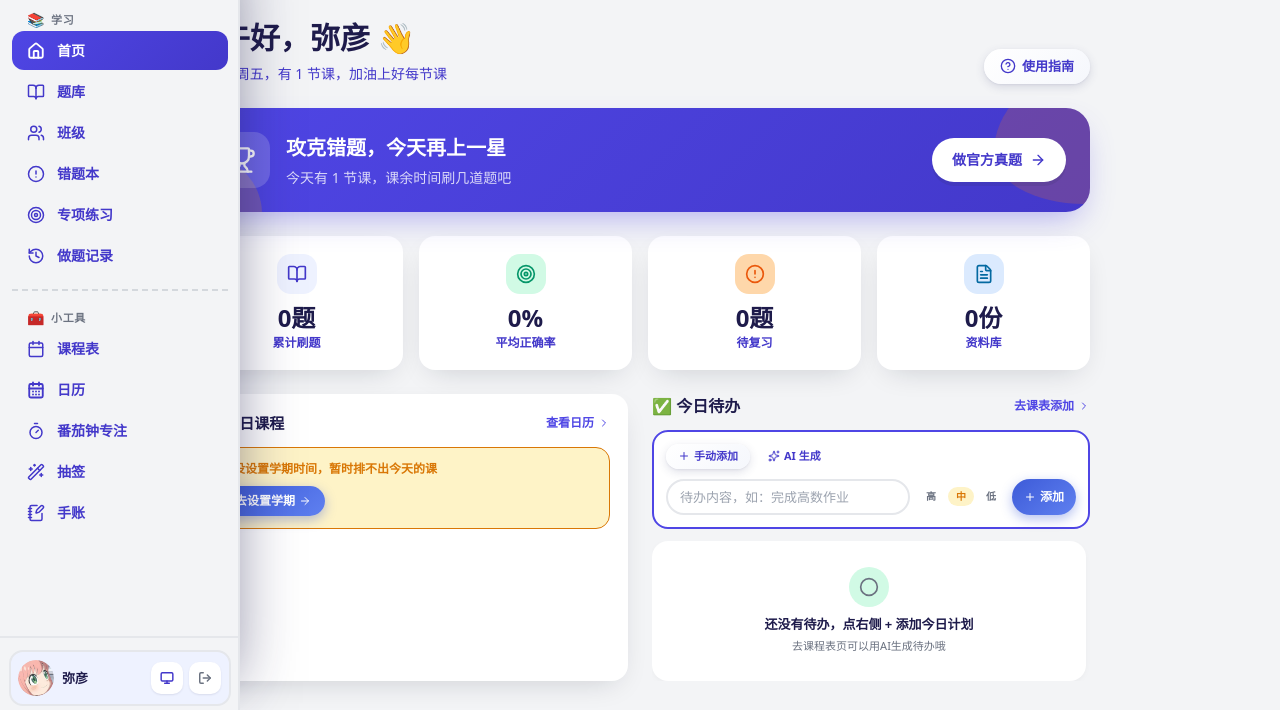
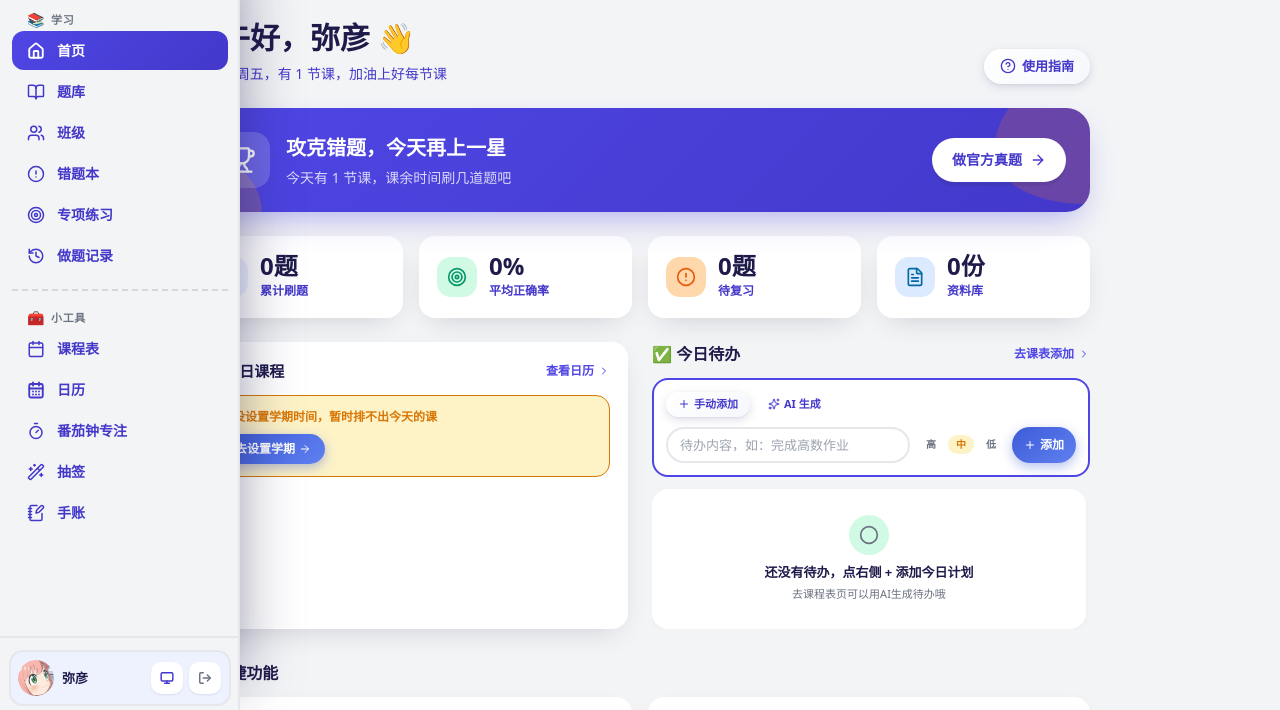
Before and after one commit to wyih1221/binary-study, a plain HTML site: page html/dashboard.html in a window 1280 px wide. Shown: the part 78-788 px from the top of the page. Drawn offline with Linux system fonts and the light colour scheme.

Commit message:
统计卡恢复左对齐；概览/记录页改横排；删除错题本首卡小字

```diff
--- a/html/dashboard.html
+++ b/html/dashboard.html
@@ -191,7 +191,7 @@
                 </div>
             </div>
             <div class="mt-6 grid grid-cols-2 gap-4 md:grid-cols-4 bh-dash-stats" style="opacity: 1; transform: none;">
-                <div class="flex h-full flex-col rounded-2xl p-4 transition-all"
+                <div class="flex h-full flex-row items-center gap-3 rounded-2xl p-4 transition-all"
                     style="background-color: var(--card); border: 2px solid var(--line); box-shadow: var(--shadow-soft); opacity: 1; transform: none;">
                     <div class="flex items-center justify-between">
                         <div class="flex size-10 items-center justify-center rounded-xl"
@@ -206,13 +206,13 @@
                                 </path>
                             </svg></div>
                     </div>
-                    <div class="mt-3 flex flex-1 flex-col justify-end">
+                    <div class="flex min-w-0 flex-1 flex-col">
                         <div class="text-[24px] font-extrabold leading-none tabular-nums" style="color: var(--ink);">0题
                         </div>
                         <div class="mt-1 text-[12px] font-bold" style="color: var(--ink-soft);">累计刷题</div>
                     </div>
                 </div>
-                <div class="flex h-full flex-col rounded-2xl p-4 transition-all"
+                <div class="flex h-full flex-row items-center gap-3 rounded-2xl p-4 transition-all"
                     style="background-color: var(--card); border: 2px solid var(--line); box-shadow: var(--shadow-soft); opacity: 1; transform: none;">
                     <div class="flex items-center justify-between">
                         <div class="flex size-10 items-center justify-center rounded-xl"
@@ -226,13 +226,13 @@
                                 <circle cx="12" cy="12" r="2"></circle>
                             </svg></div>
                     </div>
-                    <div class="mt-3 flex flex-1 flex-col justify-end">
+                    <div class="flex min-w-0 flex-1 flex-col">
                         <div class="text-[24px] font-extrabold leading-none tabular-nums" style="color: var(--ink);">0%
                         </div>
                         <div class="mt-1 text-[12px] font-bold" style="color: var(--ink-soft);">平均正确率</div>
                     </div>
                 </div>
-                <div class="flex h-full flex-col rounded-2xl p-4 transition-all"
+                <div class="flex h-full flex-row items-center gap-3 rounded-2xl p-4 transition-all"
                     style="background-color: var(--card); border: 2px solid var(--line); box-shadow: var(--shadow-soft); opacity: 1; transform: none;">
                     <div class="flex items-center justify-between">
                         <div class="flex size-10 items-center justify-center rounded-xl"
@@ -246,13 +246,13 @@
                                 <line x1="12" x2="12.01" y1="16" y2="16"></line>
                             </svg></div>
                     </div>
-                    <div class="mt-3 flex flex-1 flex-col justify-end">
+                    <div class="flex min-w-0 flex-1 flex-col">
                         <div class="text-[24px] font-extrabold leading-none tabular-nums" style="color: var(--ink);">0题
                         </div>
                         <div class="mt-1 text-[12px] font-bold" style="color: var(--ink-soft);">待复习</div>
                     </div>
                 </div>
-                <div class="flex h-full flex-col rounded-2xl p-4 transition-all"
+                <div class="flex h-full flex-row items-center gap-3 rounded-2xl p-4 transition-all"
                     style="background-color: var(--card); border: 2px solid var(--line); box-shadow: var(--shadow-soft); opacity: 1; transform: none;">
                     <div class="flex items-center justify-between">
                         <div class="flex size-10 items-center justify-center rounded-xl"
@@ -270,7 +270,7 @@
                                 <path d="M16 17H8"></path>
                             </svg></div>
                     </div>
-                    <div class="mt-3 flex flex-1 flex-col justify-end">
+                    <div class="flex min-w-0 flex-1 flex-col">
                         <div class="text-[24px] font-extrabold leading-none tabular-nums" style="color: var(--ink);">0份
                         </div>
                         <div class="mt-1 text-[12px] font-bold" style="color: var(--ink-soft);">资料库</div>
```
Also changed, not shown: html/mistakes.html (+1 -1 lines), html/records.html (+6 -6 lines), css/site-base.css.
